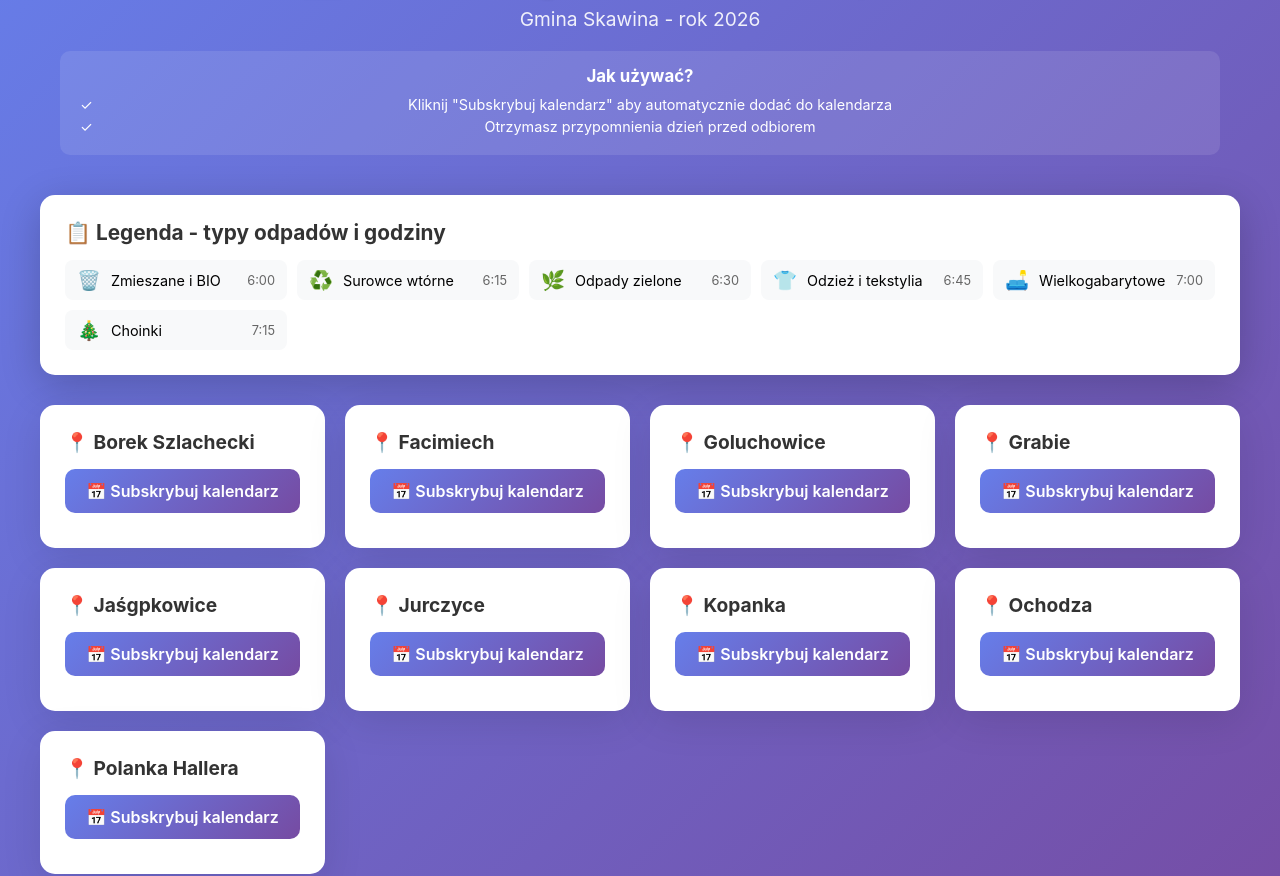
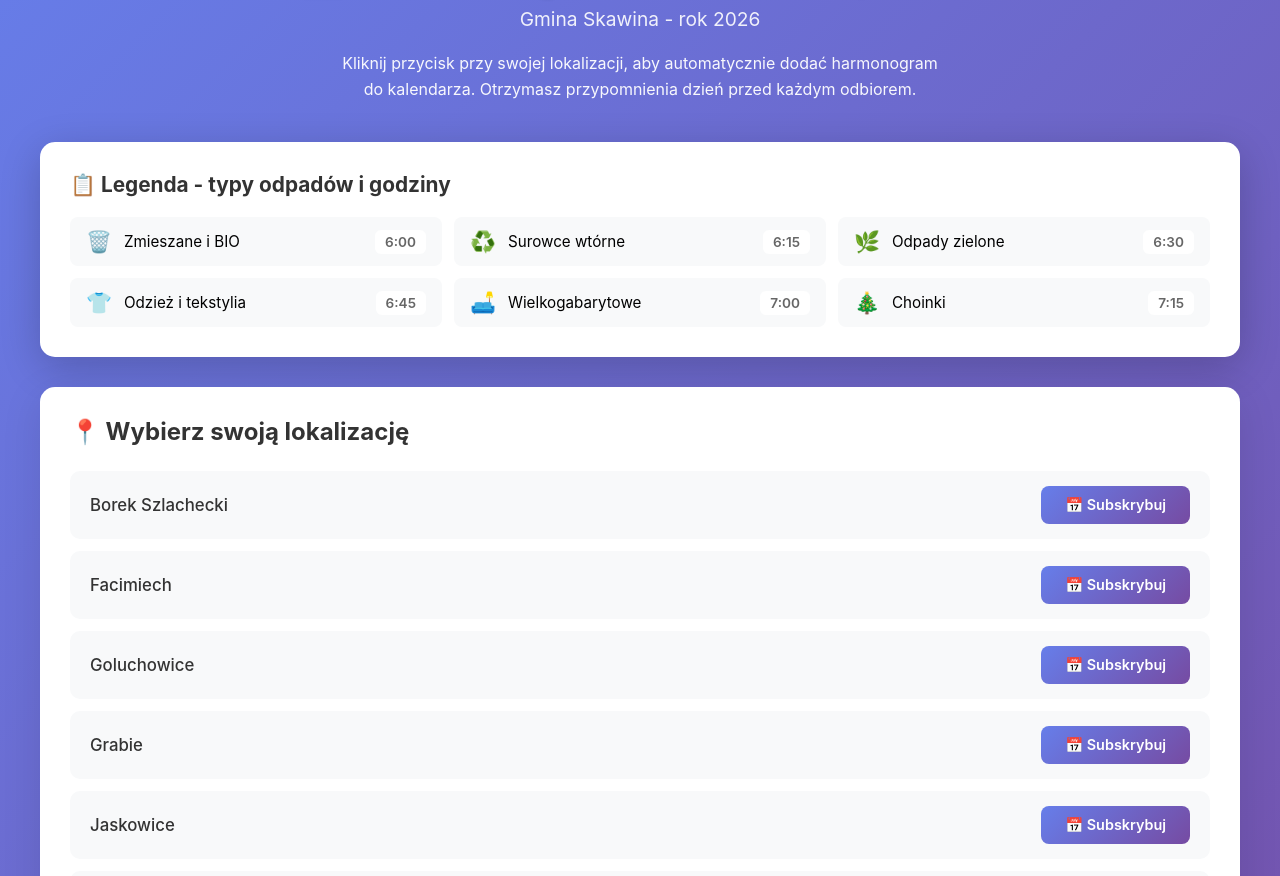
Before and after one commit to adamszadkowski/odpady-skawina, a plain HTML site: page index.html in a window 1280 px wide. Shown: the part 112-988 px from the top of the page. Drawn offline with Linux system fonts and the light colour scheme.

Commit message:
Improve layout

```diff
--- a/index.html
+++ b/index.html
@@ -40,103 +40,135 @@
             opacity: 0.9;
         }
 
+        .instructions {
+            color: white;
+            font-size: 1rem;
+            margin-top: 20px;
+            max-width: 600px;
+            margin-left: auto;
+            margin-right: auto;
+            opacity: 0.95;
+            line-height: 1.6;
+        }
+
         .legend {
             background: white;
             border-radius: 15px;
-            padding: 25px;
+            padding: 30px;
             margin-bottom: 30px;
             box-shadow: 0 10px 40px rgba(0,0,0,0.2);
         }
 
         .legend h2 {
             color: #333;
-            margin-bottom: 15px;
+            margin-bottom: 20px;
             font-size: 1.3rem;
         }
 
         .legend-grid {
             display: grid;
-            grid-template-columns: repeat(auto-fit, minmax(200px, 1fr));
-            gap: 10px;
+            grid-template-columns: repeat(3, 1fr);
+            gap: 12px;
+        }
+
+        @media (max-width: 1024px) {
+            .legend-grid {
+                grid-template-columns: repeat(2, 1fr);
+            }
+        }
+
+        @media (max-width: 640px) {
+            .legend-grid {
+                grid-template-columns: 1fr;
+            }
         }
 
         .legend-item {
             display: flex;
             align-items: center;
-            gap: 10px;
-            padding: 8px 12px;
+            gap: 12px;
+            padding: 12px 16px;
             background: #f8f9fa;
             border-radius: 8px;
-            font-size: 0.9rem;
+            font-size: 0.95rem;
         }
 
         .legend-item span:first-child {
-            font-size: 1.2rem;
+            font-size: 1.3rem;
+            min-width: 24px;
+            text-align: center;
+        }
+
+        .legend-item span:nth-child(2) {
+            flex: 1;
         }
 
         .legend-item .time {
             color: #666;
-            font-size: 0.8rem;
-            margin-left: auto;
+            font-size: 0.85rem;
+            font-weight: 600;
+            background: white;
+            padding: 4px 10px;
+            border-radius: 6px;
         }
 
-        .grid {
-            display: grid;
-            grid-template-columns: repeat(auto-fill, minmax(280px, 1fr));
-            gap: 20px;
+        .locations-container {
+            background: white;
+            border-radius: 15px;
+            padding: 30px;
+            box-shadow: 0 10px 40px rgba(0,0,0,0.1);
         }
 
-        .card {
-            background: white;
-            border-radius: 15px;
-            padding: 25px;
-            box-shadow: 0 10px 40px rgba(0,0,0,0.1);
-            transition: transform 0.3s ease, box-shadow 0.3s ease;
+        .locations-container h2 {
+            color: #333;
+            margin-bottom: 25px;
+            font-size: 1.5rem;
         }
 
-        .card:hover {
-            transform: translateY(-5px);
-            box-shadow: 0 20px 60px rgba(0,0,0,0.2);
+        .location-list {
+            display: flex;
+            flex-direction: column;
+            gap: 12px;
         }
 
-        .card h3 {
+        .location-row {
+            display: flex;
+            align-items: center;
+            justify-content: space-between;
+            padding: 15px 20px;
+            background: #f8f9fa;
+            border-radius: 10px;
+            transition: background 0.2s ease;
+        }
+
+        .location-row:hover {
+            background: #e9ecef;
+        }
+
+        .location-name {
+            display: flex;
+            align-items: center;
+            gap: 10px;
             color: #333;
-            margin-bottom: 15px;
-            font-size: 1.2rem;
+            font-weight: 500;
+            font-size: 1.05rem;
         }
 
         .subscribe-btn {
-            display: block;
             background: linear-gradient(135deg, #667eea 0%, #764ba2 100%);
             color: white;
             text-decoration: none;
-            padding: 12px 20px;
-            border-radius: 10px;
-            text-align: center;
+            padding: 10px 24px;
+            border-radius: 8px;
             font-weight: 600;
-            transition: opacity 0.3s ease;
-            margin-bottom: 10px;
+            font-size: 0.9rem;
+            transition: opacity 0.3s ease, transform 0.2s ease;
+            white-space: nowrap;
         }
 
         .subscribe-btn:hover {
             opacity: 0.9;
-        }
-
-        .download-btn {
-            display: block;
-            background: #f8f9fa;
-            color: #333;
-            text-decoration: none;
-            padding: 10px 20px;
-            border-radius: 10px;
-            text-align: center;
-            font-weight: 500;
-            transition: background 0.3s ease;
-            border: 1px solid #ddd;
-        }
-
-        .download-btn:hover {
-            background: #e9ecef;
+            transform: translateY(-2px);
         }
 
         footer {
@@ -150,34 +182,14 @@
             color: white;
         }
 
-        .info-box {
-            background: rgba(255,255,255,0.1);
-            border-radius: 10px;
-            padding: 15px 20px;
+        .disclaimer {
+            background: rgba(255,255,255,0.15);
+            border-left: 4px solid rgba(255,255,255,0.5);
+            padding: 12px 16px;
             margin-top: 20px;
-            color: white;
-            font-size: 0.9rem;
-        }
-
-        .info-box h3 {
-            margin-bottom: 10px;
-        }
-
-        .info-box ul {
-            list-style: none;
-            padding-left: 0;
-        }
-
-        .info-box li {
-            margin: 5px 0;
-            padding-left: 20px;
-            position: relative;
-        }
-
-        .info-box li::before {
-            content: "✓";
-            position: absolute;
-            left: 0;
+            border-radius: 4px;
+            font-size: 0.85rem;
+            line-height: 1.5;
         }
     </style>
 </head>
@@ -186,14 +198,9 @@
         <header>
             <h1>🗓️ Harmonogram odbioru odpadów</h1>
             <p>Gmina Skawina - rok 2026</p>
-
-            <div class="info-box">
-                <h3>Jak używać?</h3>
-                <ul>
-                    <li>Kliknij "Subskrybuj kalendarz" aby automatycznie dodać do kalendarza</li>
-                    <li>Otrzymasz przypomnienia dzień przed odbiorem</li>
-                </ul>
-            </div>
+            <p class="instructions">
+                Kliknij przycisk przy swojej lokalizacji, aby automatycznie dodać harmonogram do kalendarza. Otrzymasz przypomnienia dzień przed każdym odbiorem.
+            </p>
         </header>
 
         <div class="legend">
@@ -232,67 +239,94 @@
             </div>
         </div>
 
-        <div class="grid">
-
-        <div class="card">
-            <h3>📍 Borek Szlachecki</h3>
+        <div class="locations-container">
+            <h2>📍 Wybierz swoją lokalizację</h2>
+            <div class="location-list">
+                <div class="location-row">
+                    <div class="location-name">
+                        <span>Borek Szlachecki</span>
+                    </div>
                     <a href="webcal://adamszadkowski.github.io/odpady-skawina/Borek_Szlachecki.ics" class="subscribe-btn">
-                📅 Subskrybuj kalendarz
+                        📅 Subskrybuj
                     </a>
                 </div>
-        <div class="card">
-            <h3>📍 Facimiech</h3>
+                <div class="location-row">
+                    <div class="location-name">
+                        <span>Facimiech</span>
+                    </div>
                     <a href="webcal://adamszadkowski.github.io/odpady-skawina/Facimiech.ics" class="subscribe-btn">
-                📅 Subskrybuj kalendarz
+                        📅 Subskrybuj
                     </a>
                 </div>
-        <div class="card">
-            <h3>📍 Goluchowice</h3>
+                <div class="location-row">
+                    <div class="location-name">
+                        <span>Goluchowice</span>
+                    </div>
                     <a href="webcal://adamszadkowski.github.io/odpady-skawina/Goluchowice.ics" class="subscribe-btn">
-                📅 Subskrybuj kalendarz
+                        📅 Subskrybuj
                     </a>
                 </div>
-        <div class="card">
-            <h3>📍 Grabie</h3>
+                <div class="location-row">
+                    <div class="location-name">
+                        <span>Grabie</span>
+                    </div>
                     <a href="webcal://adamszadkowski.github.io/odpady-skawina/Grabie.ics" class="subscribe-btn">
-                📅 Subskrybuj kalendarz
+                        📅 Subskrybuj
                     </a>
                 </div>
-        <div class="card">
-            <h3>📍 Jaśgpkowice</h3>
+                <div class="location-row">
+                    <div class="location-name">
+                        <span>Jaskowice</span>
+                    </div>
                     <a href="webcal://adamszadkowski.github.io/odpady-skawina/Jaskowice.ics" class="subscribe-btn">
-                📅 Subskrybuj kalendarz
+                        📅 Subskrybuj
                     </a>
                 </div>
-        <div class="card">
-            <h3>📍 Jurczyce</h3>
+                <div class="location-row">
+                    <div class="location-name">
+                        <span>Jurczyce</span>
+                    </div>
                     <a href="webcal://adamszadkowski.github.io/odpady-skawina/Jurczyce.ics" class="subscribe-btn">
-                📅 Subskrybuj kalendarz
+                        📅 Subskrybuj
                     </a>
                 </div>
-        <div class="card">
-            <h3>📍 Kopanka</h3>
+                <div class="location-row">
+                    <div class="location-name">
+                        <span>Kopanka</span>
+                    </div>
                     <a href="webcal://adamszadkowski.github.io/odpady-skawina/Kopanka.ics" class="subscribe-btn">
-                📅 Subskrybuj kalendarz
+                        📅 Subskrybuj
                     </a>
                 </div>
-        <div class="card">
-            <h3>📍 Ochodza</h3>
+                <div class="location-row">
+                    <div class="location-name">
+                        <span>Ochodza</span>
+                    </div>
                     <a href="webcal://adamszadkowski.github.io/odpady-skawina/Ochodza.ics" class="subscribe-btn">
-                📅 Subskrybuj kalendarz
+                        📅 Subskrybuj
                     </a>
                 </div>
-        <div class="card">
-            <h3>📍 Polanka Hallera</h3>
+                <div class="location-row">
+                    <div class="location-name">
+                        <span>Polanka Hallera</span>
+                    </div>
                     <a href="webcal://adamszadkowski.github.io/odpady-skawina/Polanka_Hallera.ics" class="subscribe-btn">
-                📅 Subskrybuj kalendarz
+                        📅 Subskrybuj
                     </a>
+                </div>
             </div>
         </div>
 
         <footer>
             <p>Źródło danych: Miejski Zakład Usługowy Sp. z o.o. w Skawinie</p>
             <p>Harmonogram obowiązuje od 1 stycznia 2026 r.</p>
+            <p style="margin-top: 15px; font-size: 0.8rem;">
+                Kontakt: tel. 12 276 58 33 | e-mail: bok@mzu.gminaskawina.pl
+            </p>
+            <div class="disclaimer">
+                ⚠️ To nie jest oficjalny kalendarz. Autor strony nie ponosi odpowiedzialności za błędne daty.
+                Zawsze sprawdzaj aktualne informacje na stronie gminy lub u operatora odbioru odpadów.
+            </div>
         </footer>
     </div>
 </body>
```
Lines whose indentation alone changed are shown as unchanged.
